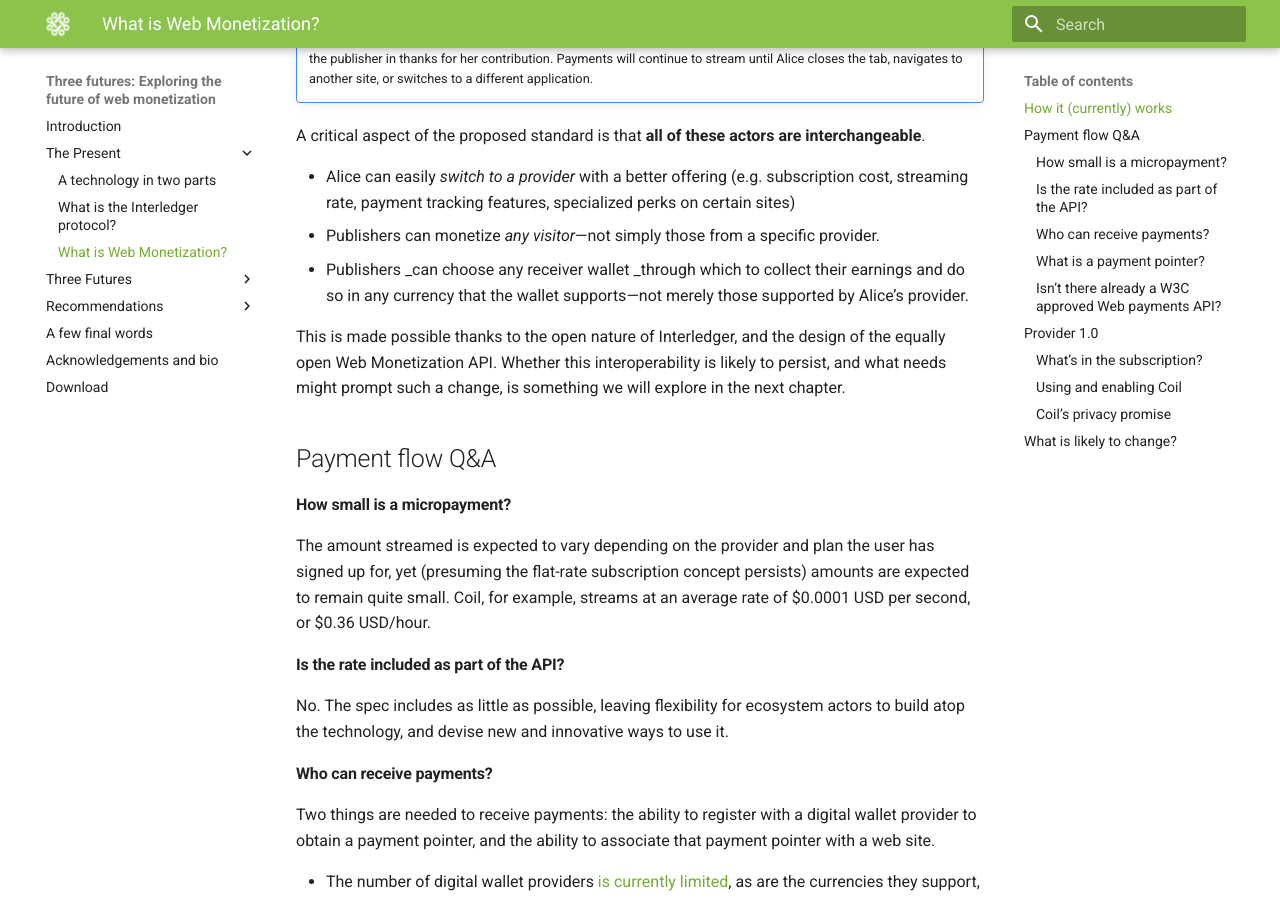
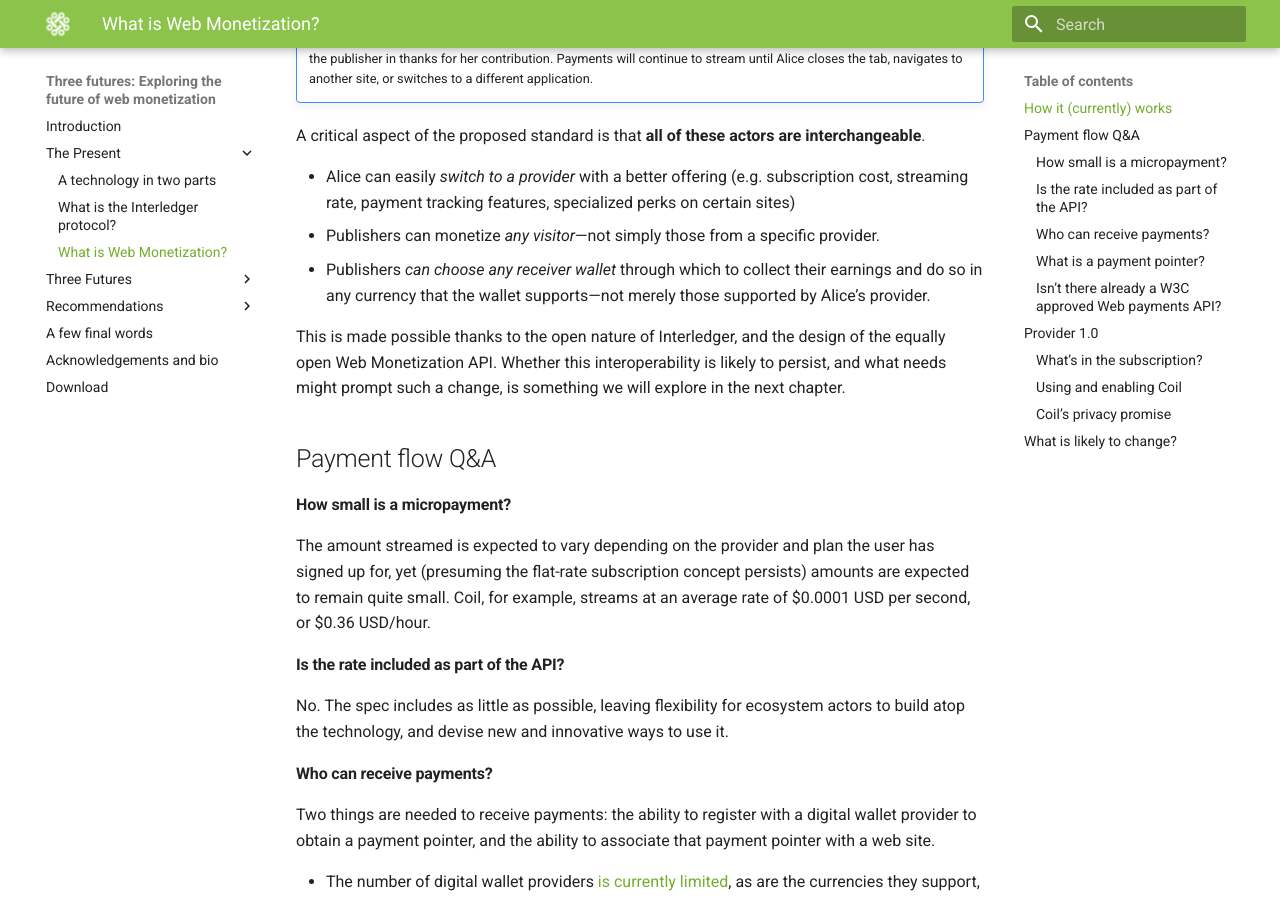
Before and after one commit to yiibu/web-monetization, an MkDocs documentation site: the page built from docs/the-present/what-is-web-monetization.md, in a window 1280 px wide and 900 px high, scrolled down 2386 px. Built offline with MkDocs 1.6.1 and Material for MkDocs 9.7.7, drawn with Linux system fonts in a browser that asks for light colours; emoji names are drawn with the system emoji font.

Commit message:
Markdown error

```diff
--- a/docs/the-present/what-is-web-monetization.md
+++ b/docs/the-present/what-is-web-monetization.md
@@ -64,7 +64,7 @@
 
 *   Alice can easily _switch to a provider_ with a better offering (e.g. subscription cost, streaming rate, payment tracking features, specialized perks on certain sites)
 *   Publishers can monetize _any visitor_—not simply those from a specific provider.
-*   Publishers _can choose any receiver wallet _through which to collect their earnings and do so in any currency that the wallet supports—not merely those supported by Alice’s provider.
+*   Publishers _can choose any receiver wallet_ through which to collect their earnings and do so in any currency that the wallet supports—not merely those supported by Alice’s provider.
 
 This is made possible thanks to the open nature of Interledger, and the design of the equally open Web Monetization API. Whether this interoperability is likely to persist, and what needs might prompt such a change, is something we will explore in the next chapter.
 
```
